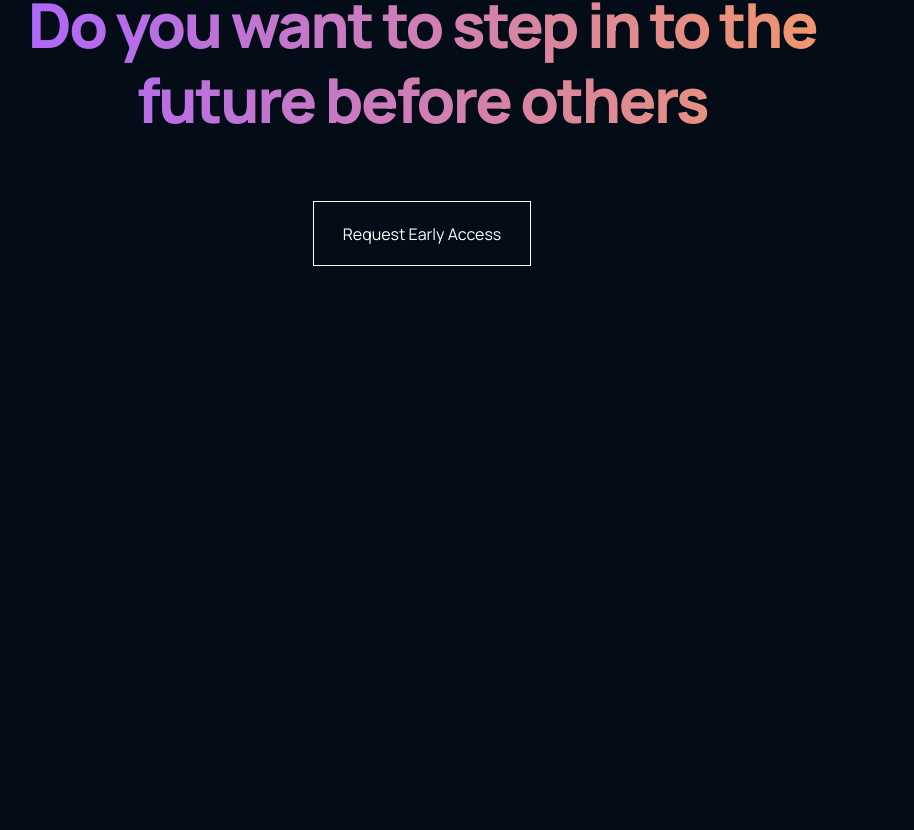
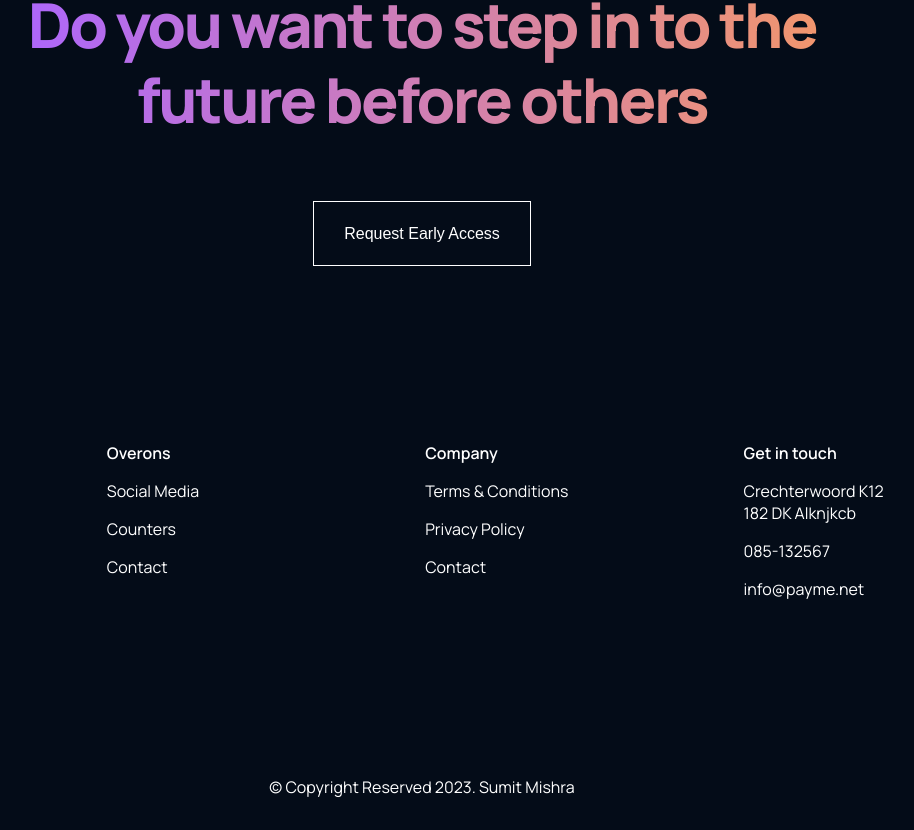
Before and after one commit to SumitMish23/ScriptAI, a React (Create React App) app: page / in a window 1280 px wide. Shown: the part 2817-3647 px from the top of the page, without its empty margins (218-1132 px from the left). Before the commit the page ends 3083 px from the top, so only its background shows below. Built offline with nearby package versions, Linux system fonts and the light colour scheme.

Commit message:
added footer

```diff
--- a/src/containers/footer/Footer.jsx
+++ b/src/containers/footer/Footer.jsx
@@ -1,18 +1,75 @@
-import React from 'react';
-import './footer.css'
+import React from "react";
+import "./footer.css";
 
 const Footer = () => {
+  const year=new Date().getFullYear();
   return (
     <div className="footer">
       <div className="footer-text">
         <h1>Do you want to step in to the future before others</h1>
-         <button>Request Early Access</button>
+        <button>Request Early Access</button>
       </div>
       <div className="footer-links">
+        <div className="logo">
+          <img src="" alt="" srcset="" />
+        </div>
+        <div className="links">
+          <ul>
+            <li>
+              <a href="http://">Overons</a>
+            </li>
+            <li>
+              <a href="http://">Social Media</a>
+            </li>
+            <li>
+              <a href="http://">Counters</a>
+            </li>
+            <li>
+              <a href="http://">Contact</a>
+            </li>
+          </ul>
+        </div>
+        <div className="company">
+        <ul>
+            <li>
+              <a href="http://">Company</a>
+            </li>
+            <li>
+              <a href="http://">Terms & Conditions</a>
+            </li>
+            <li>
+              <a href="http://">Privacy Policy</a>
+            </li>
+            <li>
+              <a href="http://">Contact</a>
+            </li>
+          </ul>
+        </div>
+        <div className="contacts">
+        <ul>
+            <li>
+              <a href="http://">Get in touch</a>
+            </li>
+            <li>
+              <a href="http://">Crechterwoord K12 182 DK Alknjkcb</a>
+            </li>
+            <li>
+              <a href="http://">085-132567</a>
+            </li>
+            <li>
+              <a href="http://">info@payme.net</a>
+            </li>
+          </ul>
 
+        </div>
+      </div>
+
+
+      <div className="copyright-section">
+        <p>© Copyright Reserved {year}. Sumit Mishra</p>
       </div>
     </div>
-  )
-}
+  );
+};
 
 export default Footer;
--- a/src/containers/footer/footer.css
+++ b/src/containers/footer/footer.css
@@ -1,3 +1,8 @@
+.footer {
+  color: #ffffff;
+  font-family: "Manrope";
+  font-style: normal;
+}
 .footer-text {
   display: flex;
   flex-direction: column;
@@ -5,11 +10,25 @@
   align-items: center;
   gap: 4rem;
 }
+.footer-links {
+  display: flex;
+  justify-content: space-evenly;
+  margin-top: 10rem;
+}
+.footer-links li {
+  list-style-type: none;
+  margin: 1rem 0rem;
+  white-space: pre-line;
+  width: 156px;
+}
+
+.footer-links li:first-child {
+  font-weight: 600;
+}
 
 .footer-text button {
-    font-family: "Manrope";
   font-size: 1rem;
-    color: #FFFFFF;
+  color: #ffffff;
   width: 218px;
   height: 65px;
   background: transparent;
@@ -22,8 +41,7 @@
   height: 150px;
   margin: auto;
   margin-top: 5rem;
-    font-family: "Manrope";
-    font-style: normal;
+
   font-weight: 800;
   font-size: 62px;
   line-height: 75px;
@@ -38,3 +56,8 @@
   background-clip: text;
   text-fill-color: transparent;
 }
+.copyright-section{
+    margin: 10rem 0rem 2rem 0rem;
+    text-align: center;
+
+}
```
Lines whose indentation alone changed are shown as unchanged.
